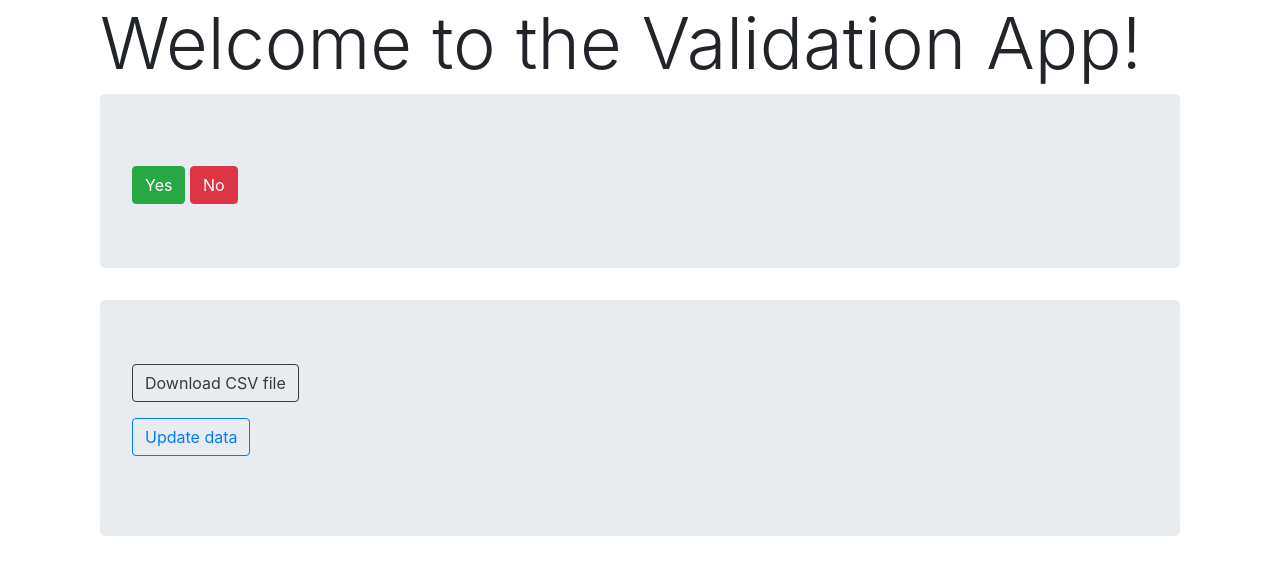
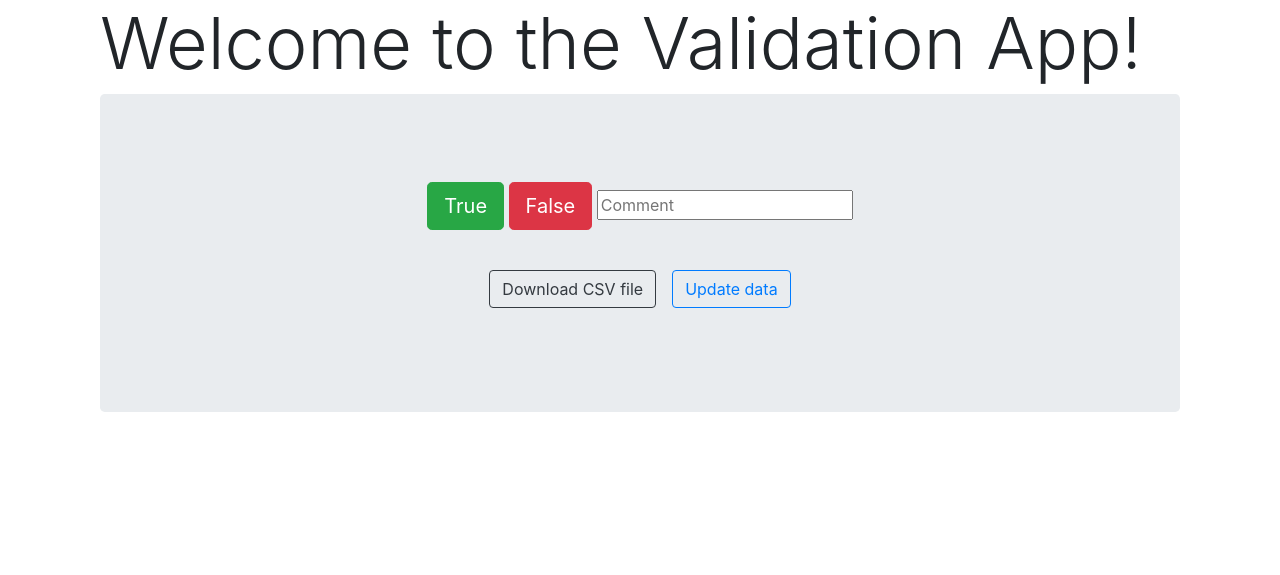
Before and after one commit to MartaSzymula/CSV_evaluator, a Django app: page / in a window 1280 px wide. Shown: the top 575 px of the page. Run offline with Django 3.2, Linux system fonts and the light colour scheme; data that the repository does not hold is empty; some libraries are stand-ins or nearby versions.

Commit message:
Comment field added

```diff
--- a/validation_app/models.py
+++ b/validation_app/models.py
@@ -1,6 +1,7 @@
 from django.db import models
 
-class ValidationDB(models.Model):
+class ValidationModel(models.Model):
     synonym = models.CharField(max_length=255)
     tag = models.CharField(max_length=255)
-    answer = models.CharField(max_length=4)
+    answer = models.BooleanField(null=True)
+    comment = models.CharField(max_length=255)
--- a/validation_app/templates/home.html
+++ b/validation_app/templates/home.html
@@ -9,38 +9,50 @@
   <body>
     <div class="container">
       <div class="col-sm-12">
-        <h2 class="display-3">Welcome to the Validation App! </h2>
+
+        <h2 class="display-3">Welcome to the Validation App!</h2>
+
         <div class="jumbotron">
 
+          <div class="text-center">
+            <div class="p-3">
                 <h2>{{question.synonym}}</h2>
                 <h3>{{question.tag}}</h3>
 
-
-          <form class="" action="/submitanswer/" method="post">
+              <form class="text-center" action="/submitanswer/" method="post">
                 {% csrf_token %}
                 <input type="hidden" name="question_id" value={{question.id}}>
-            <input type="submit" name="vote" value="Yes" class="btn btn-success">
-            <input type="submit" name="vote" value="No" class="btn btn-danger">
+                <input type="submit" name="vote" value="True" class="btn btn-success btn-lg">
+                <input type="submit" name="vote" value="False" class="btn btn-danger btn-lg">
+
+                <input type="text" value="" name="comment" value="" placeholder="Comment">
 
               </form>
-
             </div>
 
-        <div class="jumbotron">
-          <form class="" action="/csvdownload/" method="post">
+
+            <div class="p-4">
+              <div class="btn-group">
+
+                <form class="mx-2" action="/csvdownload/" method="post">
                   {% csrf_token %}
                   <div class="form-group">
                     <input name='download' type="submit" class="btn btn-outline-dark" value="Download CSV file">
                   </div>
                 </form>
 
-          <form class="" action="/csvupdate/" method="post">
+                <form class="mx-2" action="/csvupdate/" method="post">
                   {% csrf_token %}
                   <div class="form-group">
                     <input name='update' type="submit" class="btn btn-outline-primary" value="Update data">
+                  </label>
                   </div>
                 </form>
 
+              </div>
+            </div>
+
+          </div>
         </div>
       </div>
 
--- a/validation_app/views.py
+++ b/validation_app/views.py
@@ -1,6 +1,6 @@
 from django.shortcuts import render, redirect
 from django.views.generic import View
-from .models import ValidationDB
+from .models import ValidationModel
 from django.http import HttpResponse
 import csv
 
@@ -9,7 +9,7 @@ class HomeView(View):
     def get(self, request):
 
 
-        question = ValidationDB.objects.filter(answer="").first()
+        question = ValidationModel.objects.filter(answer=None).first()
 
         context = {
             'question' : question
@@ -20,13 +20,14 @@ class HomeView(View):
 
 class AnswerView(View):
     def post(self, request):
-        # question = ValidationDB.objects.get(id=id)
 
         id = request.POST.get('question_id')
 
         answer = request.POST.get('vote')
+        comment = request.POST.get('comment')
 
-        ValidationDB.objects.filter(id=id).update(answer=answer)
+        ValidationModel.objects.filter(id=id).update(answer=answer)
+        ValidationModel.objects.filter(id=id).update(comment=comment)
 
 
         return redirect('/')
@@ -40,12 +41,13 @@ class UpdateView(View):
 
             for row in reader:
                 try:
-                    ValidationDB.objects.get(synonym=row[0])
-                except ValidationDB.DoesNotExist:
-                    _, created = ValidationDB.objects.update_or_create(
+                    ValidationModel.objects.get(synonym=row[0])
+                except ValidationModel.DoesNotExist:
+                    _, created = ValidationModel.objects.update_or_create(
                     synonym = row[0],
                     tag = row[1],
-                    answer = row[2]
+                    answer = None,
+                    comment = row[3]
                     )
 
             return redirect('/')
@@ -57,7 +59,7 @@ class DownloadView(View):
         response['Content-Disposition'] = 'attachment; filename="output_file.csv"'
 
         writer = csv.writer(response)
-        for i in ValidationDB.objects.all().values():
-            writer.writerow([i['id'], i['synonym'], i['tag'], i['answer']])
+        for i in ValidationModel.objects.all().values():
+            writer.writerow([i['id'], i['synonym'], i['tag'], i['answer'], i['comment']])
 
         return response
```
Also changed, not shown: validation_app/migrations/0001_initial.py. Lines whose indentation alone changed are shown as unchanged.
